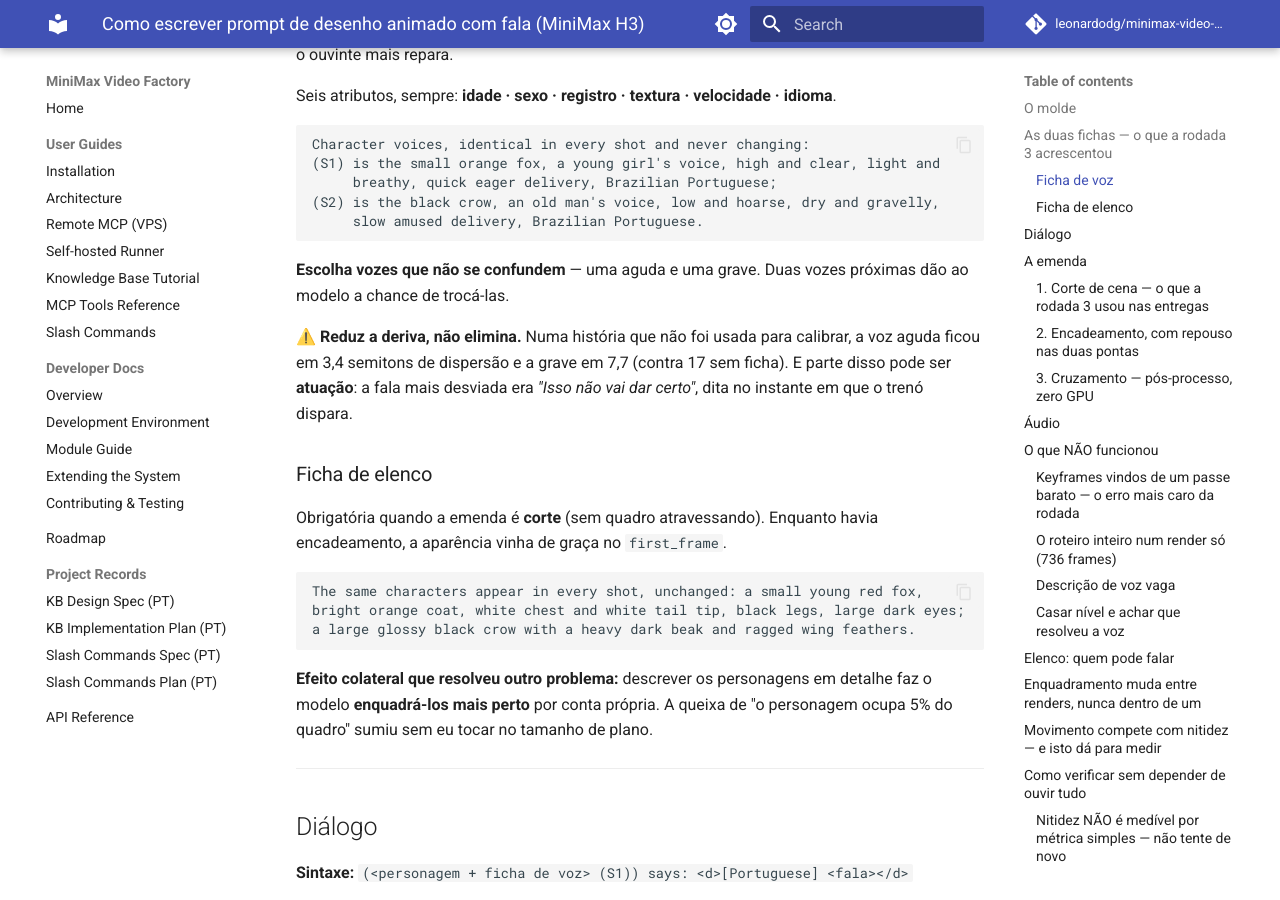
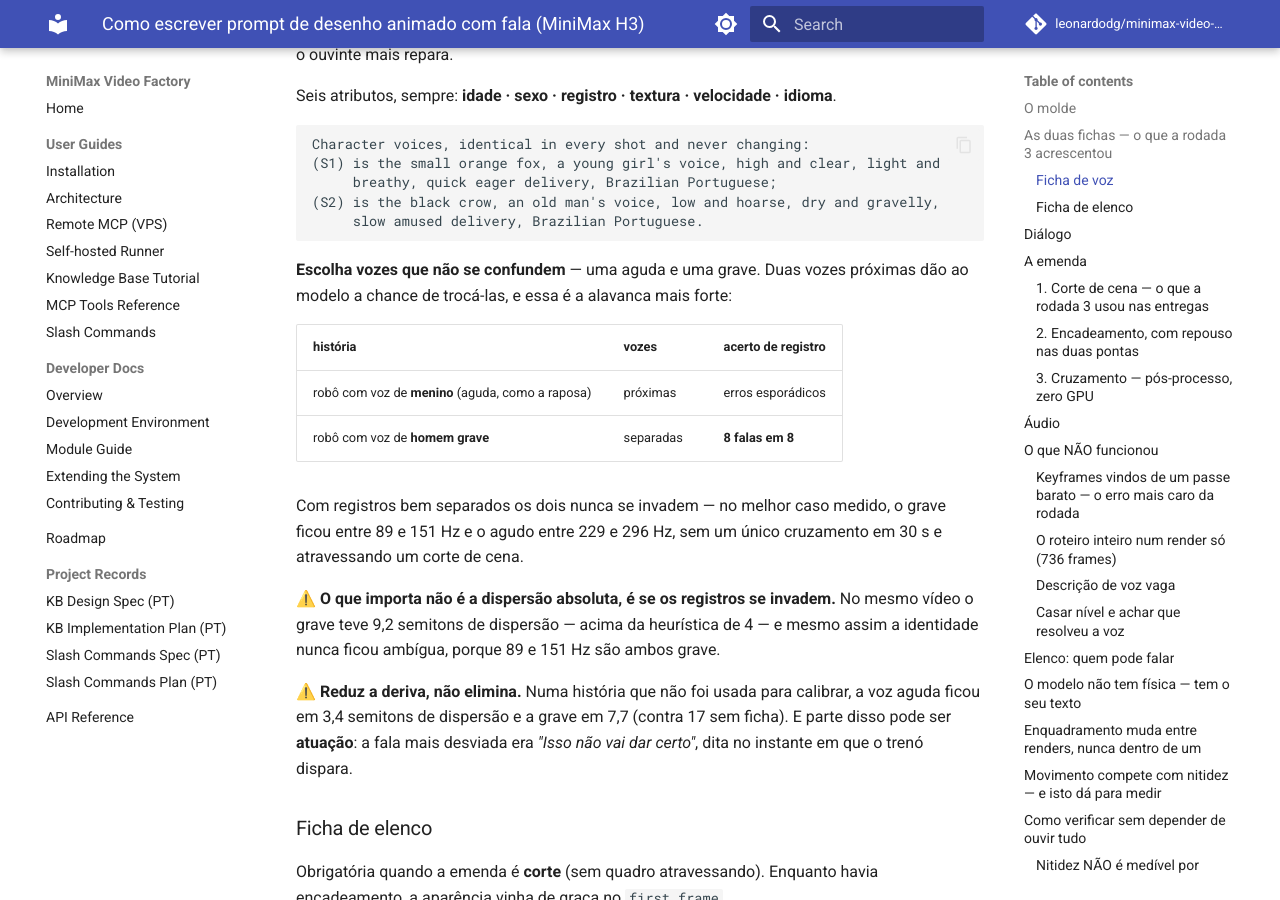
Before and after one commit to leonardodg/minimax-video-factory, an MkDocs documentation site: the page built from docs/PROMPT_DESENHO_COM_FALA.md, in a window 1280 px wide and 900 px high, scrolled down 1301 px. Built offline with MkDocs 1.6.1 and Material for MkDocs 9.7.7, drawn with Linux system fonts in a browser that asks for light colours; comment, search, counter and statistics services are not loaded; some of the changed text lies outside the part shown.

Commit message:
docs: distinct voice registers give 8/8, and the model has no physics prior
Two findings from the showcase clip, one good and one funny.

The good one settles how to stop voices swapping. Earlier rounds gave the robot a
boy's voice -- high, like the fox's -- and binding failed sporadically. Giving it a
deep man's voice instead produced 8 correct lines out of 8, with the low voice
between 89 and 151 Hz and the high one between 229 and 296, never crossing, across
30 s and a scene cut. So the lever is not describing the voice harder, it is
choosing registers that cannot be confused. Also corrected: absolute F0 spread is
the wrong alarm. The same clip showed 9.2 semitones on the low voice, above the
heuristic, while the identity stayed unambiguous the whole time -- what matters is
whether the two registers invade each other.

The funny one is a prompt bug of mine. The fox came out holding a watering can with
the spout pointing UP at a sunflower, because the prompt said "holding the watering
can proudly" and nothing else. Proudly was obeyed; which way is down was never
stated, so it was invented without gravity. Same class as the seagull that "got big
out of nowhere": where the text is silent, the fill-in respects neither physics nor
scale nor continuity. Rule added -- if a prop implies a physical direction, write
the direction.

Co-Authored-By: Claude Opus 5 <noreply@anthropic.com>

````diff
--- a/docs/PROMPT_DESENHO_COM_FALA.md
+++ b/docs/PROMPT_DESENHO_COM_FALA.md
@@ -62,7 +62,20 @@ Character voices, identical in every shot and never changing:
 ```
 
 **Escolha vozes que não se confundem** — uma aguda e uma grave. Duas vozes
-próximas dão ao modelo a chance de trocá-las.
+próximas dão ao modelo a chance de trocá-las, e essa é a alavanca mais forte:
+
+| história | vozes | acerto de registro |
+|---|---|---|
+| robô com voz de **menino** (aguda, como a raposa) | próximas | erros esporádicos |
+| robô com voz de **homem grave** | separadas | **8 falas em 8** |
+
+Com registros bem separados os dois nunca se invadem — no melhor caso medido, o
+grave ficou entre 89 e 151 Hz e o agudo entre 229 e 296 Hz, sem um único
+cruzamento em 30 s e atravessando um corte de cena.
+
+⚠️ **O que importa não é a dispersão absoluta, é se os registros se invadem.** No
+mesmo vídeo o grave teve 9,2 semitons de dispersão — acima da heurística de 4 — e
+mesmo assim a identidade nunca ficou ambígua, porque 89 e 151 Hz são ambos grave.
 
 ⚠️ **Reduz a deriva, não elimina.** Numa história que não foi usada para
 calibrar, a voz aguda ficou em 3,4 semitons de dispersão e a grave em 7,7
@@ -273,6 +286,29 @@ Duas regras que saem daí:
    história do faroleiro confirmou: embaçado, sem sincronia, e no fim o
    personagem "nem parece um marinheiro".
 
+## O modelo não tem física — tem o seu texto
+
+Numa cena de jardim, a raposa apareceu segurando o regador com **o bico apontado
+para cima**, mirando a flor. O prompt dizia:
+
+```
+the fox stands proudly holding the small watering can in its mouth
+```
+
+"Com orgulho" foi cumprido — o objeto subiu como um troféu. Para onde o bico
+aponta e que água cai não estavam escritos, e o modelo preencheu sem gravidade.
+
+> **Se um objeto implica direção física, escreva a direção.**
+
+```
+ruim:  holding the watering can proudly
+bom:   holding the watering can tipped forward, water falling downward from
+       the spout onto the soil
+```
+
+Mesma classe de erro da gaivota que "ficou grande do nada": onde o texto é omisso,
+o preenchimento não respeita física, escala nem continuidade.
+
 ## Enquadramento muda entre renders, nunca dentro de um
 
 Erro cometido na rodada 3: dentro do MESMO render de 15 s, a batida 1 pedia
````
